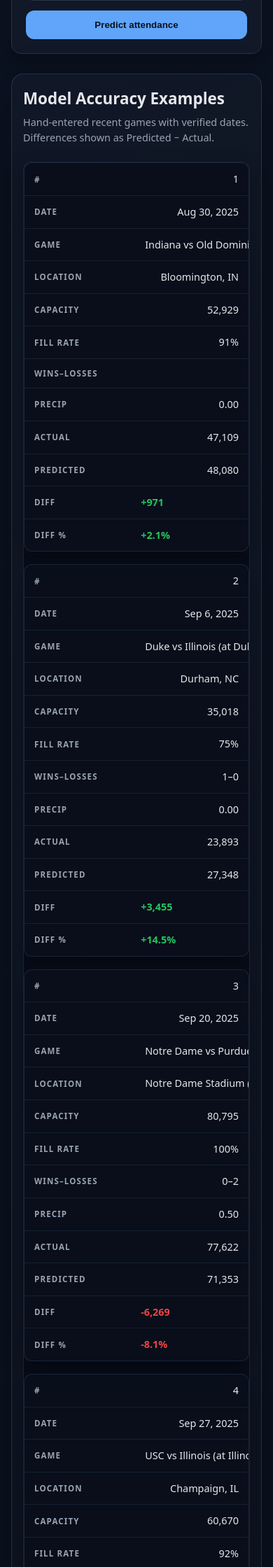
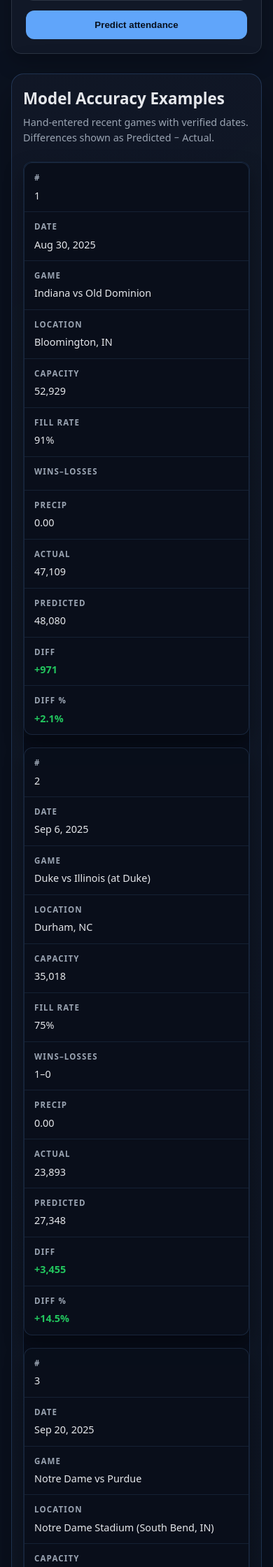
Before and after one commit to bzettek/Project-1, a Flask app: page / in a window 390 px wide; the page is wider, and only the part inside the window is pictured. Shown: the part 1399-3638 px from the top of that part at 70% size. Run offline with Flask 3, Linux system fonts and the light colour scheme; parts of the project's set-up code (start-up, migrations or seed data) failed here and were passed over.

Commit message:
mobile fix

```diff
--- a/static/styles.css
+++ b/static/styles.css
@@ -453,7 +453,7 @@
 
 @media (max-width:640px){
   .accuracy{padding:18px 16px;margin-top:28px;}
-  .accuracy .table-wrap{overflow:visible;}
+  .accuracy .table-wrap{overflow:visible;width:100%;box-sizing:border-box;}
   #accuracy-table,
   #accuracy-table tbody,
   #accuracy-table tr,
@@ -466,15 +466,17 @@
     overflow:hidden;
     background:rgba(10,16,28,.85);
     box-shadow:0 12px 28px rgba(0,0,0,.35);
+    box-sizing:border-box;
   }
   #accuracy-table td{
     border-bottom:1px solid rgba(37,56,84,.45);
     padding:12px 14px;
     text-align:left;
     display:flex;
-    justify-content:space-between;
-    align-items:center;
-    gap:18px;
+    flex-direction:column;
+    align-items:flex-start;
+    gap:6px;
+    box-sizing:border-box;
   }
   #accuracy-table td:last-child{border-bottom:none;}
   #accuracy-table td::before{
@@ -484,13 +486,13 @@
     text-transform:uppercase;
     font-size:.72rem;
     letter-spacing:.1em;
-    flex:0 0 48%;
+    width:100%;
   }
   #accuracy-table td.badge-up,
-  #accuracy-table td.badge-down{justify-content:flex-start;gap:12px;}
+  #accuracy-table td.badge-down{justify-content:flex-start;gap:6px;}
   #accuracy-table td.badge-up span,
   #accuracy-table td.badge-down span{font-weight:600;}
-  #accuracy-table td span{display:inline-block;}
+  #accuracy-table td span{display:block;width:100%;overflow-wrap:anywhere;}
   #accuracy-table tbody tr:hover{background:rgba(10,16,28,.85);}
   #accuracy-table tfoot tr{margin-bottom:0;border:none;box-shadow:none;background:transparent;}
   #accuracy-table tfoot td{
--- a/templates/index.html
+++ b/templates/index.html
@@ -218,11 +218,7 @@
           </thead>
           <tbody></tbody>
           <tfoot>
-            <tr>
-              <td colspan="12" class="footnote">
-                Dates/attendance verified from team/league/ESPN pages (see sources below).
-              </td>
-            </tr>
+
           </tfoot>
         </table>
       </div>
```
